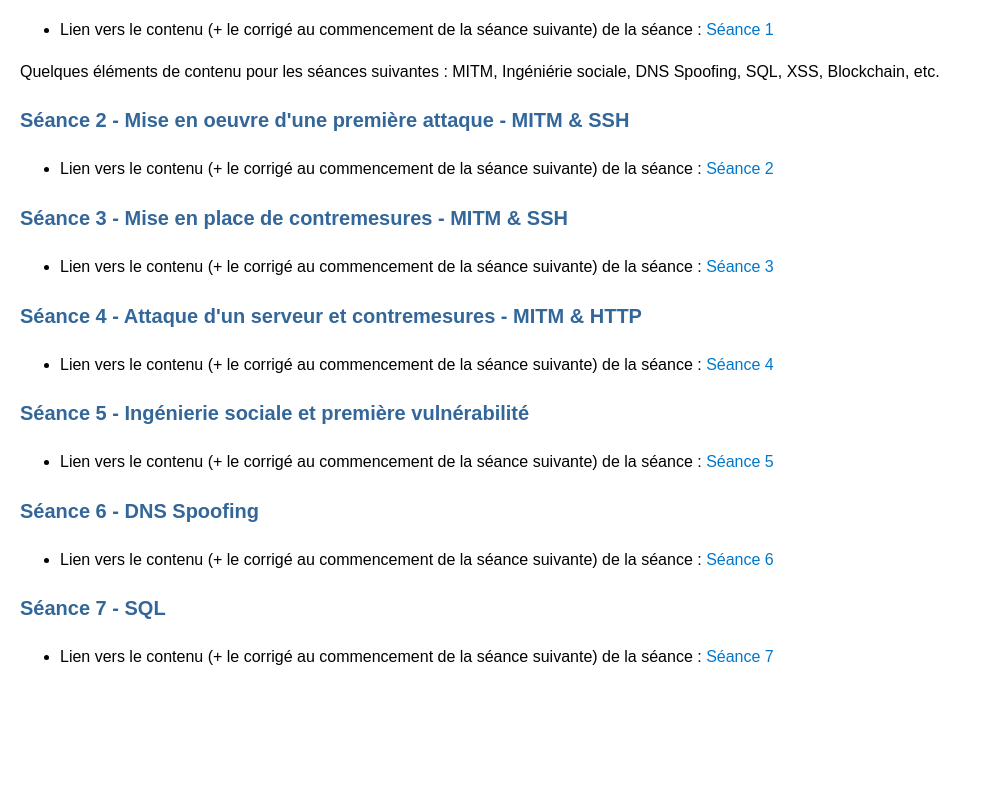
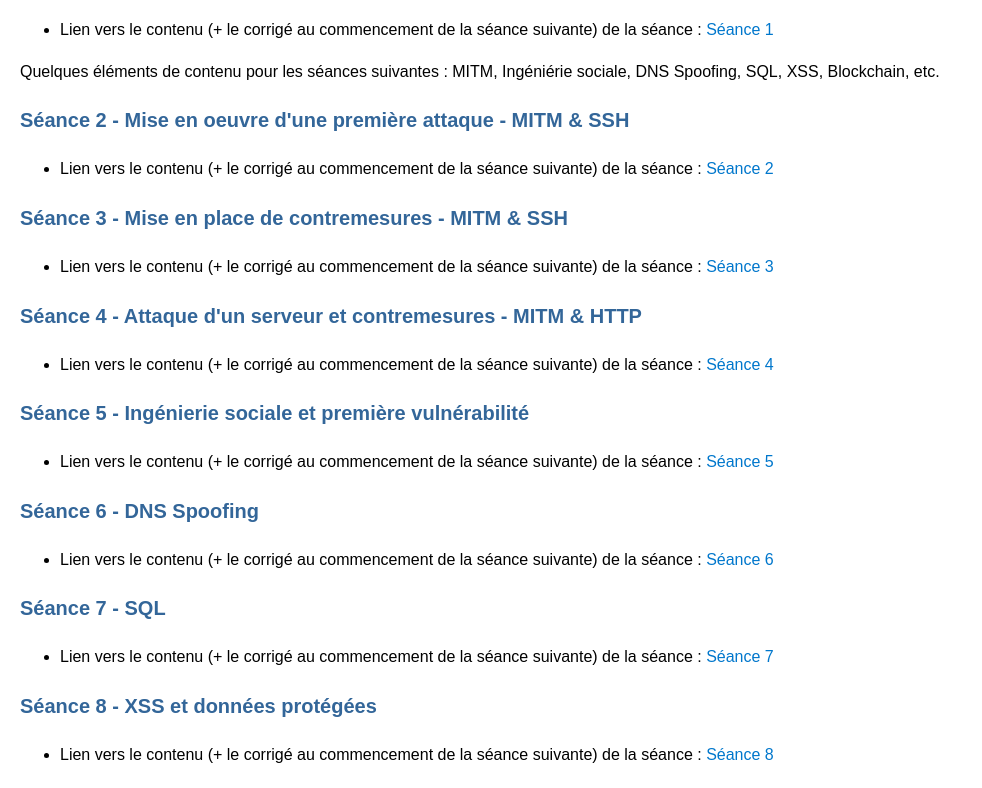
Before and after one commit to lmendiboure/lmendiboure.github.io, a website: page ci-cyber.html in a window 1280 px wide. Shown: the part 743-1531 px from the top of the page, without its empty margins (0-982 px from the left). Before the commit the page ends 1433 px from the top, so only its background shows below. Drawn offline with Linux system fonts and the light colour scheme.

Commit message:
Update ci-cyber.html

```diff
--- a/ci-cyber.html
+++ b/ci-cyber.html
@@ -99,6 +99,10 @@
     <ul>
       <li>Lien vers le contenu (+ le corrigé au commencement de la séance suivante) de la séance : <a href="https://drive.google.com/drive/folders/1zTnvOjsk4HQr-qDhVY0slobdSSl3aNo4?usp=sharing">Séance 7</a> </li>
     </ul>
+    <h3 id="s-ance-4">Séance 8 - XSS et données protégées</h3>
+    <ul>
+      <li>Lien vers le contenu (+ le corrigé au commencement de la séance suivante) de la séance : <a href="https://drive.google.com/drive/folders/17D3HREHLETQNgGkfndmrzsmPX3UrhDpV?usp=sharing">Séance 8</a> </li>
+    </ul>
     <!--
     <h3 id="s-ance-4">Séance 7 - Nessus</h3>
     <ul>
```
